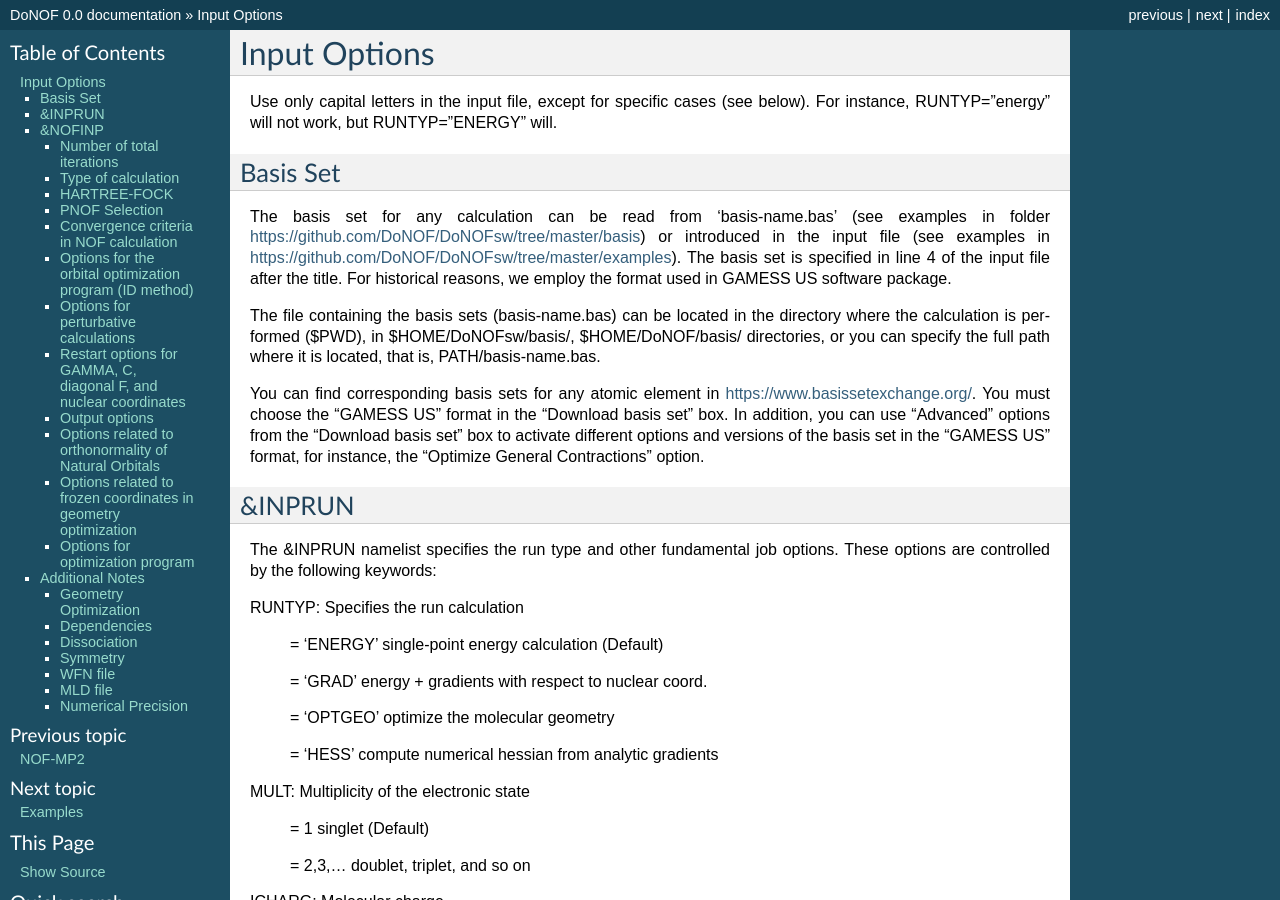
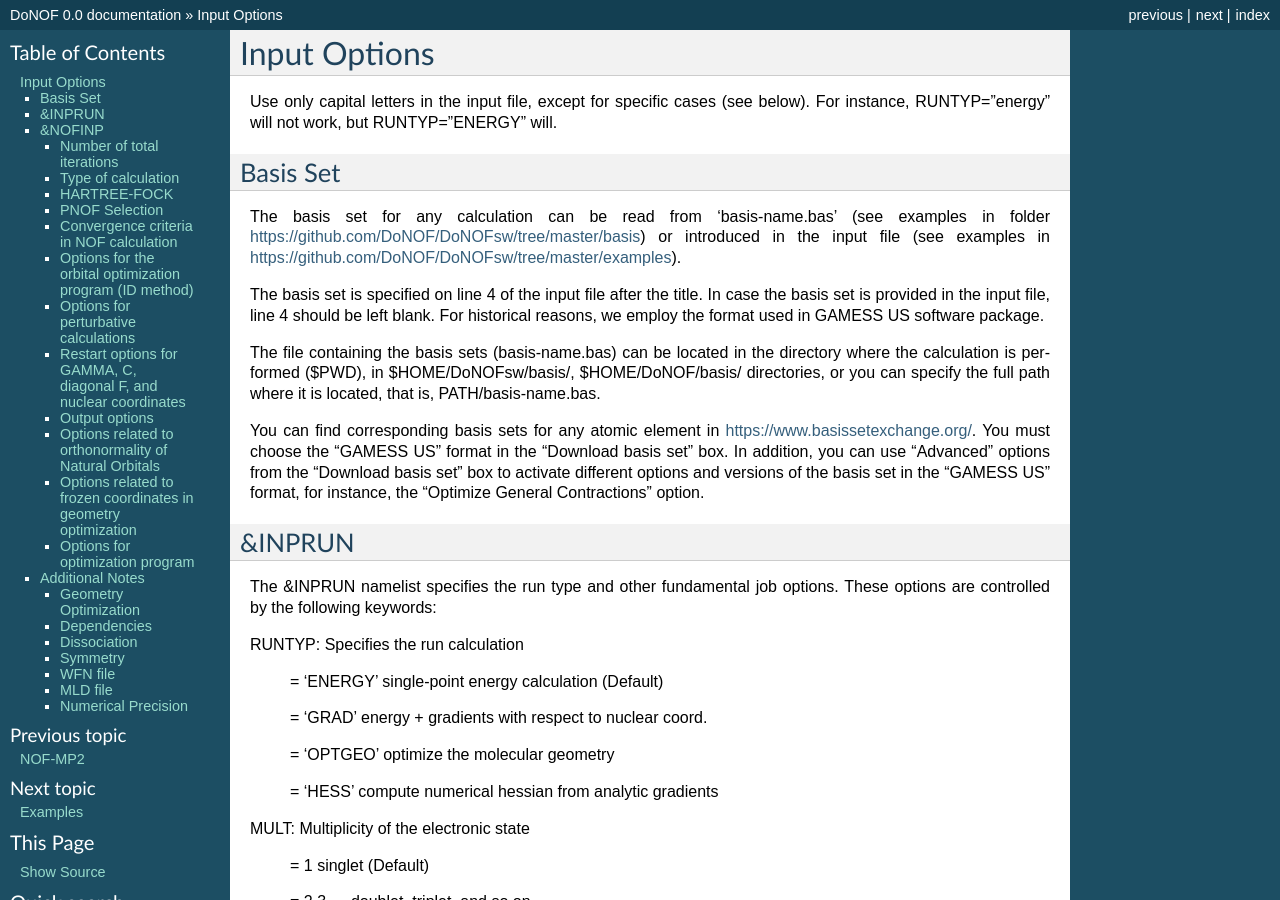
Before and after one commit to DoNOF/DoNOF-Documentation, a Sphinx documentation site: the page built from docs/input.rst, in a window 1280 px wide and 900 px high. Built offline with Sphinx 7.4.7, drawn with Linux system fonts in a browser that asks for light colours.

Commit message:
Update input.rst

```diff
--- a/docs/input.rst
+++ b/docs/input.rst
@@ -8,7 +8,9 @@ Use only capital letters in the input file, except for specific cases (see below
 Basis Set
 *********
 
-The basis set for any calculation can be read from 'basis-name.bas' (see examples in folder https://github.com/DoNOF/DoNOFsw/tree/master/basis) or introduced in the input file (see examples in https://github.com/DoNOF/DoNOFsw/tree/master/examples). The basis set is specified in line 4 of the input file after the title. For historical reasons, we employ the format used in GAMESS US software package.
+The basis set for any calculation can be read from 'basis-name.bas' (see examples in folder https://github.com/DoNOF/DoNOFsw/tree/master/basis) or introduced in the input file (see examples in https://github.com/DoNOF/DoNOFsw/tree/master/examples).
+
+The basis set is specified on line 4 of the input file after the title. In case the basis set is provided in the input file, line 4 should be left blank. For historical reasons, we employ the format used in GAMESS US software package.
 
 The file containing the basis sets (basis-name.bas) can be located in the directory where the calculation is performed ($PWD), in $HOME/DoNOFsw/basis/, $HOME/DoNOF/basis/ directories, or you can specify the full path where it is located, that is, PATH/basis-name.bas.
 
```
